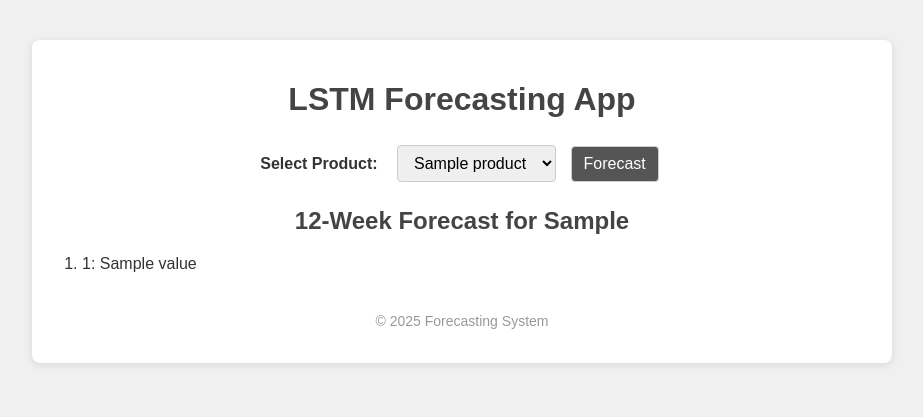
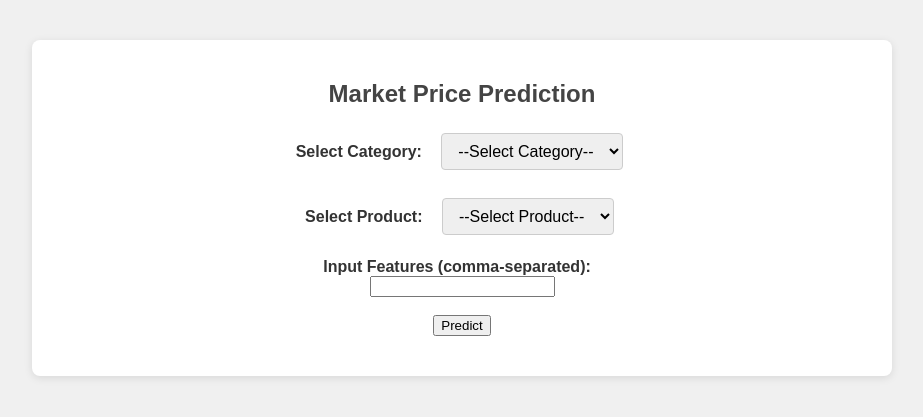
Before and after one commit to KeneanDita/AutoWeaver, a Flask app: template templates/index.html in a window 1280 px wide. Shown: the top 417 px of the page, without its empty margins (178-1101 px from the left). Run offline with Flask 3, Linux system fonts and the light colour scheme; the template is opened without the code that fills it: most values are stand-ins (such as "Sample title", 1, 10 or a date in 2020).

Commit message:
Improved index html and changes in base html

```diff
--- a/templates/base.html
+++ b/templates/base.html
@@ -4,7 +4,7 @@
     <meta charset="UTF-8">
     <meta name="viewport" content="width=device-width, initial-scale=1.0">
     <title>{% block title %}LSTM Forecasting{% endblock %}</title>
-    <link rel="stylesheet" href="/static/style.css">
+    <link rel="stylesheet" href="/static/css/style.css">
 </head>
 <body>
     <div class="container">
--- a/templates/index.html
+++ b/templates/index.html
@@ -1,24 +1,37 @@
-{% extends "base.html" %}
+<!DOCTYPE html>
+<html>
+<head>
+    <title>Market Price Predictor</title>
+    <link rel="stylesheet" href="{{ url_for('static', filename='css/style.css') }}">
+</head>
+<body>
+    <div class="container">
+        <h2>Market Price Prediction</h2>
 
-{% block title %}Home - Forecast{% endblock %}
+        <form action="/predict" method="POST">
+            <label for="category">Select Category:</label>
+            <select id="category" name="category" required onchange="updateProducts()">
+                <option value="">--Select Category--</option>
+                {% for cat in categories %}
+                <option value="{{ cat }}">{{ cat }}</option>
+                {% endfor %}
+            </select><br><br>
 
-{% block content %}
-    <form action="/predict" method="post">
-        <label for="product">Select Product:</label>
-        <select name="product" id="product">
-            {% for product in products %}
-                <option value="{{ product }}">{{ product }}</option>
-            {% endfor %}
-        </select>
-        <button type="submit">Forecast</button>
-    </form>
+            <label for="product">Select Product:</label>
+            <select id="product" name="product" required>
+                <option value="">--Select Product--</option>
+            </select><br><br>
 
-    {% if forecast %}
-        <h2>12-Week Forecast for {{ selected_product }}</h2>
-        <ul>
-            {% for value in forecast %}
-                <li>{{ loop.index }}: {{ value }}</li>
-            {% endfor %}
-        </ul>
-    {% endif %}
-{% endblock %}
+            <label for="features">Input Features (comma-separated):</label><br>
+            <input type="text" name="features" required><br><br>
+
+            <input type="submit" value="Predict">
+        </form>
+    </div>
+
+    <script>
+        const productMap = {{ product_map | tojson }};
+    </script>
+    <script src="{{ url_for('static', filename='js/script.js') }}"></script>
+</body>
+</html>
```
